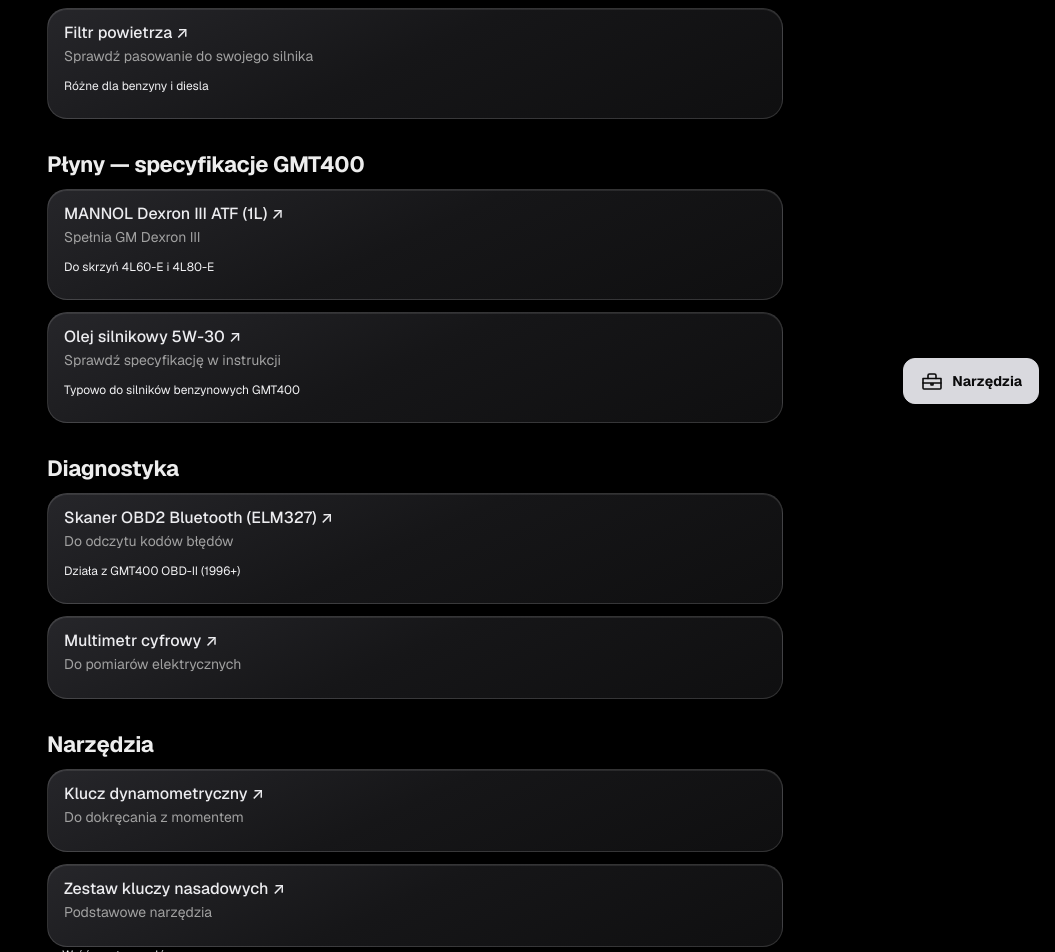
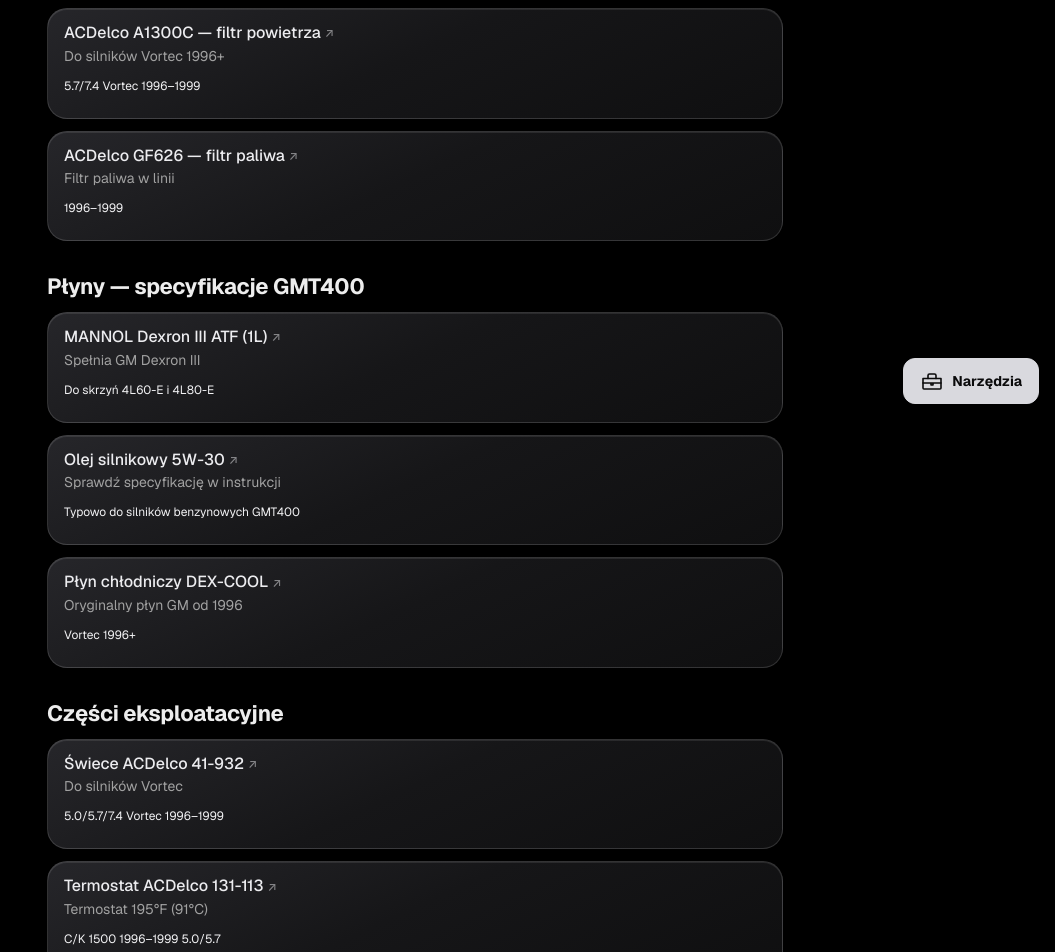
Before and after one commit to tsrc4mm9gg-netizen/gmt400-app, a Next.js app: page /polecane in a window 1280 px wide. Shown: the part 380-1332 px from the top of the page, without its empty margins (225-1280 px from the left). Built offline with nearby package versions, Linux system fonts and the light colour scheme.

Commit message:
fix: improve search terms in polecane page

```diff
--- a/src/app/polecane/page.tsx
+++ b/src/app/polecane/page.tsx
@@ -28,10 +28,16 @@ const categories: { name: string; items: Product[] }[] = [
         fitment: 'Pasuje do: 4.3 V6, 5.0 V8, 5.7 V8, 7.4 V8'
       },
       {
-        name: 'Filtr powietrza',
-        search: 'air filter GMT400 Tahoe Suburban',
-        note: 'Sprawdź pasowanie do swojego silnika',
-        fitment: 'Różne dla benzyny i diesla'
+        name: 'ACDelco A1300C — filtr powietrza',
+        search: 'ACDelco A1300C',
+        note: 'Do silników Vortec 1996+',
+        fitment: '5.7/7.4 Vortec 1996–1999'
+      },
+      {
+        name: 'ACDelco GF626 — filtr paliwa',
+        search: 'ACDelco GF626',
+        note: 'Filtr paliwa w linii',
+        fitment: '1996–1999'
       },
     ],
   },
@@ -49,6 +55,35 @@ const categories: { name: string; items: Product[] }[] = [
         search: '5W-30 engine oil',
         note: 'Sprawdź specyfikację w instrukcji',
         fitment: 'Typowo do silników benzynowych GMT400'
+      },
+      {
+        name: 'Płyn chłodniczy DEX-COOL',
+        search: 'DEX-COOL coolant',
+        note: 'Oryginalny płyn GM od 1996',
+        fitment: 'Vortec 1996+'
+      },
+    ],
+  },
+  {
+    name: 'Części eksploatacyjne',
+    items: [
+      {
+        name: 'Świece ACDelco 41-932',
+        search: 'ACDelco 41-932',
+        note: 'Do silników Vortec',
+        fitment: '5.0/5.7/7.4 Vortec 1996–1999'
+      },
+      {
+        name: 'Termostat ACDelco 131-113',
+        search: 'ACDelco 131-113',
+        note: 'Termostat 195°F (91°C)',
+        fitment: 'C/K 1500 1996–1999 5.0/5.7'
+      },
+      {
+        name: 'Pompa wody ACDelco 252-711',
+        search: 'ACDelco 252-711',
+        note: 'Pompa wody (GM 88926225)',
+        fitment: '4.3/5.0/5.7 Vortec 1996–1999'
       },
     ],
   },
@@ -102,9 +137,9 @@ export default function PolecanePage() {
                   href={productLink(item)}
                   target="_blank"
                   rel="noopener noreferrer sponsored"
-                  className="font-medium text-silver-200 hover:text-white hover:underline"
+                  className="inline-flex items-center gap-1 font-medium text-silver-200 hover:text-white hover:underline"
                 >
-                  {item.name} ↗
+                  {item.name} <span className="text-xs opacity-50">↗</span>
                 </a>
                 <p className="mt-1 text-sm text-neutral-400">{item.note}</p>
                 {item.fitment && (
```
